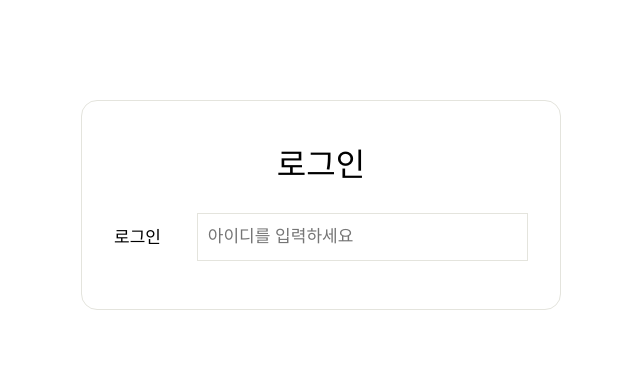
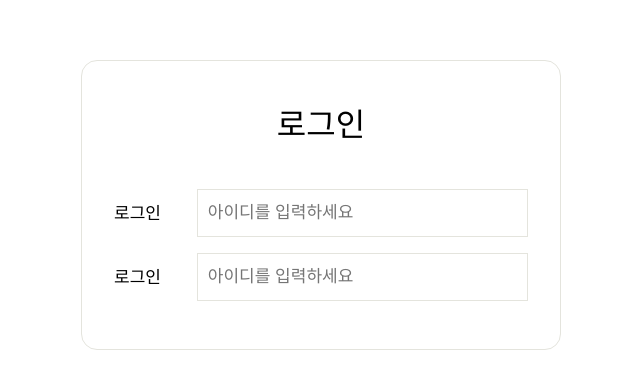
Before and after one commit to DO-SOPT-WEB/SeoJinYoon, a React (Vite) app in the folder week4/SignupLogin/: page / in a window 1280 px wide. Shown: the part 195-584 px from the top of the page, without its empty margins (319-959 px from the left). Built offline with nearby package versions, Linux system fonts and the light colour scheme; a web font is replaced by a local one.

Commit message:
feat: InputWrapper 레이아웃 구현

```diff
--- a/week4/SignupLogin/src/App.jsx
+++ b/week4/SignupLogin/src/App.jsx
@@ -1,25 +1,27 @@
 import React from 'react';
-import styled, {ThemeProvider} from 'styled-components';
+import styled, { ThemeProvider } from 'styled-components';
 import GlobalStyle from './style/GlobalStyle';
 import theme from './style/theme';
 
 import ContentWrapper from './components/Layout/ContentWrapper';
+import InputWrapper from './components/Layout/InputWrapper';
 import Input from './components/UI/Input';
 
 function App() {
-
   return (
     <>
       <ThemeProvider theme={theme}>
         <GlobalStyle />
 
         <ContentWrapper header={'로그인'}>
+          <InputWrapper>
             <Input label={'로그인'} placeholder={'아이디를 입력하세요'}></Input>
+            <Input label={'로그인'} placeholder={'아이디를 입력하세요'}></Input>
+          </InputWrapper>
         </ContentWrapper>
-
       </ThemeProvider>
     </>
-  )
+  );
 }
 
-export default App
+export default App;
--- /dev/null
+++ b/week4/SignupLogin/src/components/Layout/InputWrapper.jsx
@@ -0,0 +1,19 @@
+import React from "react";
+import styled from 'styled-components';
+
+import Input from "../UI/Input";
+
+const InputWrapper = (props) => {
+    return <Wrapper>{props.children}</Wrapper>
+}
+
+export default InputWrapper;
+
+const Wrapper = styled.section`
+    display: flex;
+    flex-direction: column;
+    gap: 1rem;
+
+    width: 100%;
+    margin-top: 1rem;
+`
```
Lines whose indentation alone changed are shown as unchanged.
